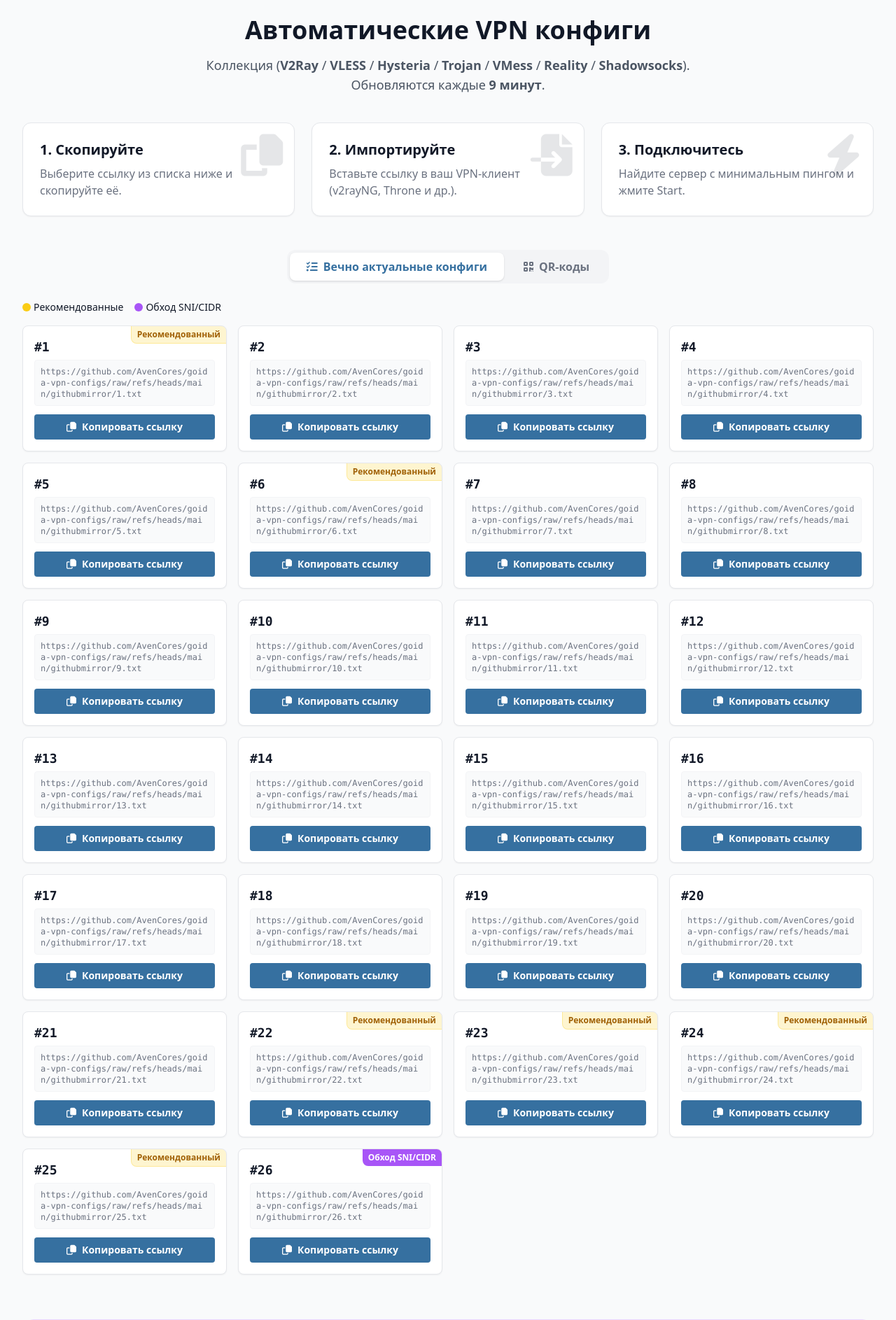
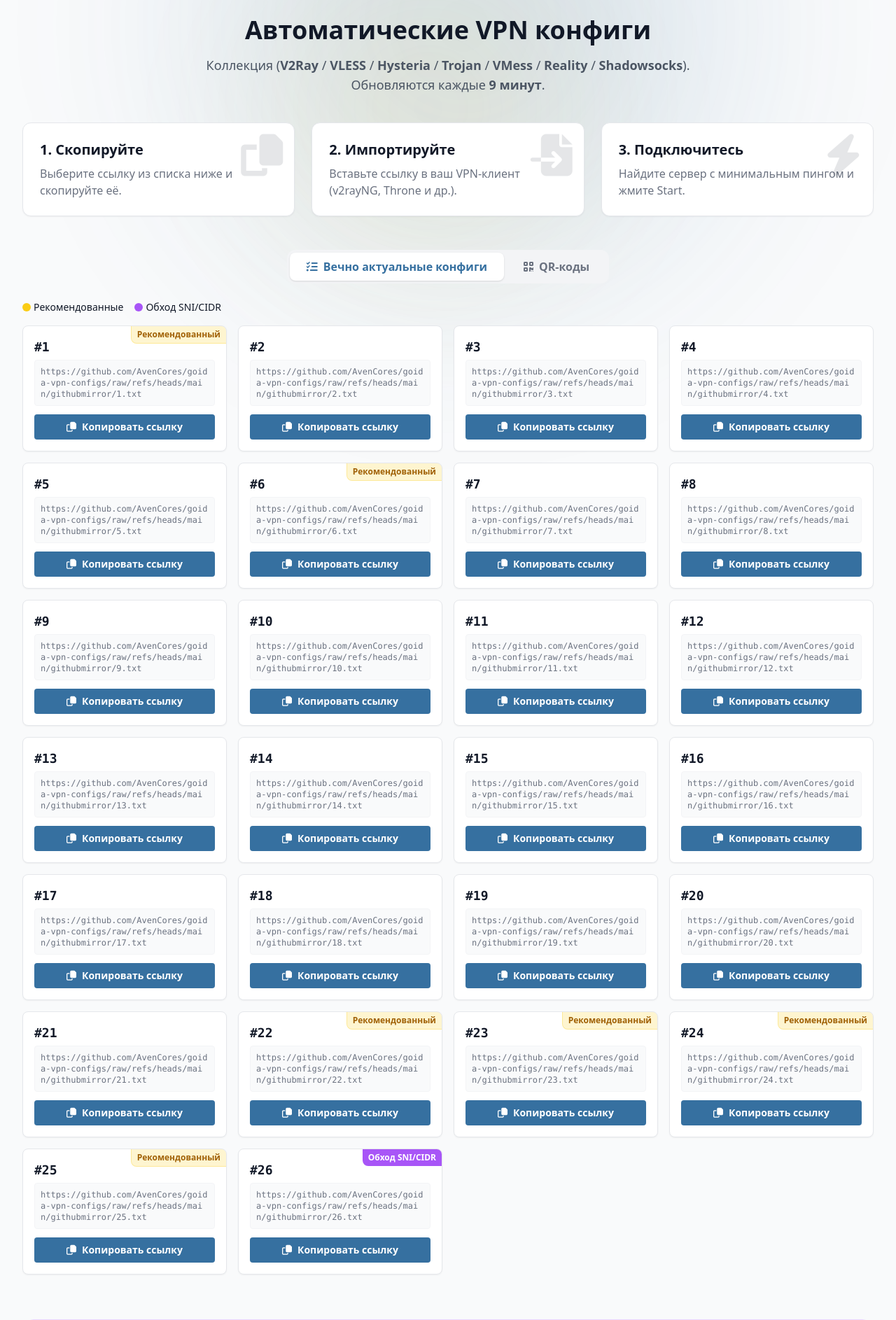
Before and after one commit to AvenCores/goida-vpn-site, a Flask app: page / in a window 1280 px wide. Shown: the part 398-2284 px from the top of the page at 70% size. Run offline with Flask 3, Linux system fonts and the light colour scheme; data that the repository does not hold is empty; some libraries are stand-ins or nearby versions.

Commit message:
Добавлен эффект свечения фона и анимация для улучшения визуального восприятия страницы

```diff
--- a/templates/base.html
+++ b/templates/base.html
@@ -46,9 +46,91 @@
         ::-webkit-scrollbar-thumb { background: #cbd5e1; border-radius: 4px; }
         .dark ::-webkit-scrollbar-thumb { background: #475569; }
 
-        /* Custom Details Marker Style */
         details > summary { list-style: none; }
         details > summary::-webkit-details-marker { display: none; }
+
+        /* Базовые настройки для обоих пятен света */
+        body::before, body::after {
+            content: '';
+            position: fixed;
+            border-radius: 50%;
+            pointer-events: none;
+            z-index: -1;
+            filter: blur(100px); /* Сильное размытие для мягкости */
+            opacity: 0.6;
+            will-change: transform; /* Оптимизация производительности */
+        }
+
+        /* --- СИНЕЕ ПЯТНО (Goida Blue) --- */
+        body::before {
+            width: 70vw;
+            height: 70vw;
+            background: radial-gradient(circle, rgba(54, 112, 160, 0.4) 0%, rgba(54, 112, 160, 0) 70%);
+            top: -20%;
+            left: -20%;
+            animation: driftBlue 25s infinite alternate ease-in-out;
+        }
+
+        /* --- ЖЕЛТОЕ ПЯТНО (Goida Yellow) --- */
+        body::after {
+            width: 60vw;
+            height: 60vw;
+            background: radial-gradient(circle, rgba(255, 221, 84, 0.25) 0%, rgba(255, 221, 84, 0) 70%);
+            bottom: -20%;
+            right: -20%;
+            animation: driftYellow 30s infinite alternate-reverse ease-in-out;
+        }
+
+        /* --- НАСТРОЙКИ ДЛЯ ТЕМНОЙ ТЕМЫ --- */
+        /* В темной теме делаем цвета чуть менее прозрачными, чтобы они светились на черном фоне */
+        body.dark::before {
+            opacity: 0.5;
+            background: radial-gradient(circle, rgba(54, 112, 160, 0.5) 0%, rgba(54, 112, 160, 0) 70%);
+        }
+
+        body.dark::after {
+            opacity: 0.3;
+            background: radial-gradient(circle, rgba(255, 221, 84, 0.3) 0%, rgba(255, 221, 84, 0) 70%);
+        }
+
+        /* --- АНИМАЦИИ --- */
+
+        /* Движение синего пятна: Слева-Сверху -> Вниз -> Вправо */
+        @keyframes driftBlue {
+            0% {
+                transform: translate(0, 0) scale(1);
+            }
+            33% {
+                transform: translate(40vw, 20vh) scale(1.2);
+            }
+            66% {
+                transform: translate(10vw, 50vh) scale(0.9);
+            }
+            100% {
+                transform: translate(0, 30vh) scale(1.1);
+            }
+        }
+
+        /* Движение желтого пятна: Справа-Снизу -> Вверх -> Влево */
+        @keyframes driftYellow {
+            0% {
+                transform: translate(0, 0) scale(1);
+            }
+            33% {
+                transform: translate(-30vw, -20vh) scale(1.3);
+            }
+            66% {
+                transform: translate(-50vw, 10vh) scale(0.8);
+            }
+            100% {
+                transform: translate(-20vw, -40vh) scale(1.1);
+            }
+        }
+
+        main {
+            position: relative;
+            z-index: 0;
+        }
     </style>
 </head>
 <body class="bg-gray-50 text-gray-900 dark:bg-brand-dark dark:text-gray-100 transition-colors duration-300 font-sans"
```
